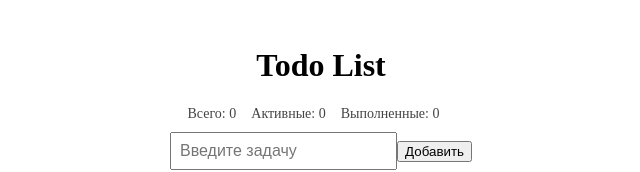
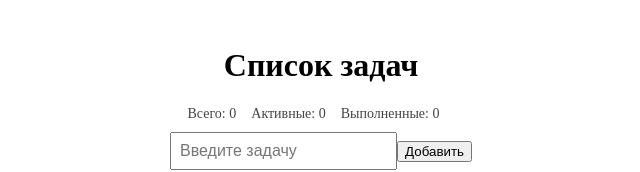
Before and after one commit to SVait1/AngularApp3, an Angular app in the folder angularapp3.client/: page / in a window 1280 px wide. Shown: the top 172 px of the page, without its empty margins (319-959 px from the left). Built offline with nearby package versions, Linux system fonts and the light colour scheme; no server answers.

Commit message:
Update app.html

```diff
--- a/angularapp3.client/src/app/app.html
+++ b/angularapp3.client/src/app/app.html
@@ -1,4 +1,4 @@
-<h1>Todo List</h1>
+<h1>Список задач</h1>
 
 <div class="stats">
   <span>Всего: {{ totalCount }}</span>
```
